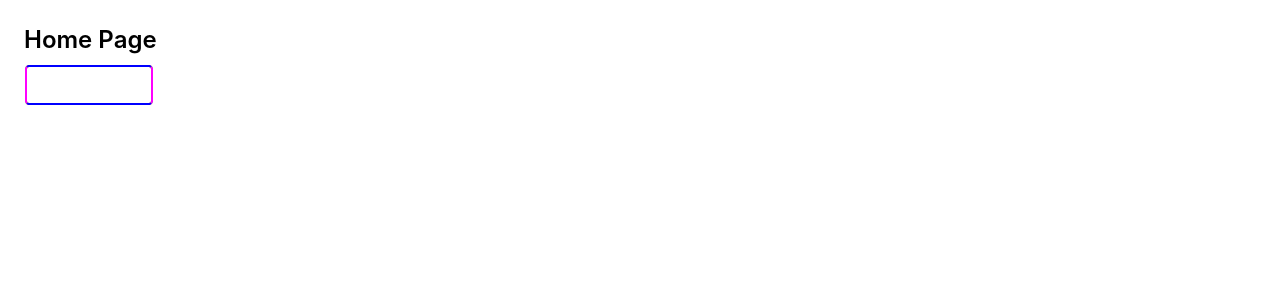
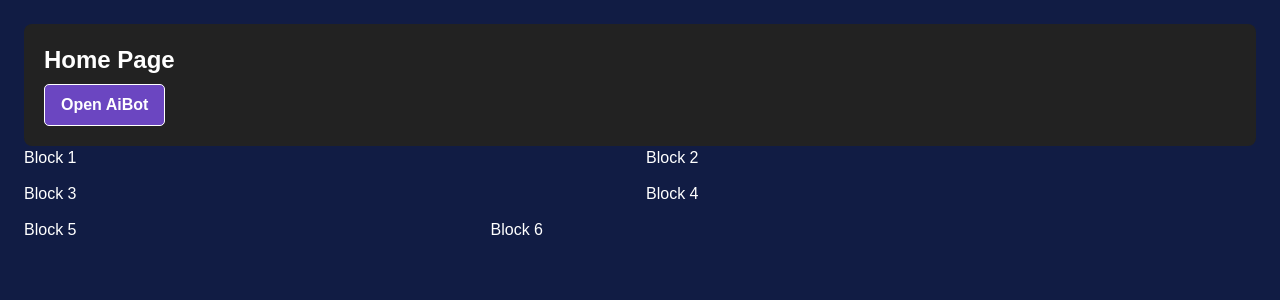
Before and after one commit to HiIamGaryee/commit-no-mistake, a React (Create React App) app: page /home in a window 1280 px wide. Shown: the top 300 px of the page. Built offline with nearby package versions, Linux system fonts and the light colour scheme.

Commit message:
Saving local changes before pulling

```diff
--- a/package.json
+++ b/package.json
@@ -10,6 +10,7 @@
     "@testing-library/jest-dom": "^6.6.3",
     "@testing-library/user-event": "^13.5.0",
     "@types/node": "^16.18.126",
+    "@types/styled-components": "^5.1.34",
     "@walletconnect/client": "^1.8.0",
     "@walletconnect/qrcode-modal": "^1.8.0",
     "@walletconnect/web3-provider": "^1.8.0",
@@ -24,6 +25,7 @@
     "react-icons": "^5.5.0",
     "react-router-dom": "^6.30.0",
     "react-scripts": "^5.0.1",
+    "styled-components": "^6.1.15",
     "web-vitals": "^4.2.4"
   },
   "scripts": {
--- a/src/index.tsx
+++ b/src/index.tsx
@@ -1,15 +1,22 @@
-import React from 'react';
-import ReactDOM from 'react-dom/client';
-import './index.css';
-import App from './App';
-import reportWebVitals from './reportWebVitals';
+import React from "react";
+import ReactDOM from "react-dom/client";
+import "./index.css";
+import App from "./App";
+import reportWebVitals from "./reportWebVitals";
+import { ThemeProvider } from "styled-components";
+import { theme } from "./style/theme/theme"; // ✅ Ensure the correct path
+import GlobalStyles from "./style/GlobalStyles"; // ✅ Import GlobalStyles if it exists
 
 const root = ReactDOM.createRoot(
-  document.getElementById('root') as HTMLElement
+  document.getElementById("root") as HTMLElement
 );
+
 root.render(
   <React.StrictMode>
-    <App />
+    <ThemeProvider theme={theme}>
+      <GlobalStyles /> {/* ✅ Ensures global styles are applied */}
+      <App />
+    </ThemeProvider>
   </React.StrictMode>
 );
 
--- a/src/page/HomePage.tsx
+++ b/src/page/HomePage.tsx
@@ -1,13 +1,111 @@
 import React from "react";
+import styled from "styled-components";
+import { media } from "../style/theme/theme";
+
+const DashboardScreenWrap = styled.div`
+  overflow-x: hidden;
+  padding: 24px;
+
+  .dboard-blocks-row {
+    display: grid;
+    gap: 20px;
+
+    &.first-row {
+      grid-template-columns: repeat(2, 1fr);
+
+      ${media.xl`
+            grid-template-columns: repeat(1, 1fr);
+       `}
+    }
+
+    &.second-row {
+      grid-template-columns: 2fr 400px 1fr;
+
+      ${media.xxxl`
+            grid-template-columns: repeat(8, 1fr);
+
+            & > div {
+                &:nth-child(1) { grid-column: 1 / 5; }
+                &:nth-child(2) { grid-column: 5 / 9; }
+                &:nth-child(3) { grid-column: 1 / 4; }
+                &:nth-child(4) { grid-column: 4 / 9; }
+                &:nth-child(5) { grid-column: 1 / 4; min-width: 400px; }
+                &:nth-child(6) { grid-column: 4 / 9; }
+            }
+        `}
+
+      ${media.lg`
+            & > div {
+                &:nth-child(1) { grid-column: 1 / 9; }
+                &:nth-child(2) { grid-column: 1 / 4; }
+                &:nth-child(3) { grid-column: 4 / 9; }
+                &:nth-child(4) { grid-column: 1 / 9; }
+                &:nth-child(5) { grid-column: 1 / 5; min-width: 400px; }
+                &:nth-child(6) { grid-column: 5 / 9; }
+            }
+        `}
+
+        ${media.md`
+            & > div {
+                grid-column: 1 / 9 !important;
+            }
+        `}
+    }
+
+    ${media.xxxl`
+        gap: 12px;
+    `}
+  }
+
+  [class$="row"].dboard-blocks-row {
+    margin-bottom: 20px;
+
+    ${media.xxxl`
+        margin-bottom: 12px;
+    `}
+  }
+
+  .home-content {
+    background: #222;
+    color: white;
+    padding: 20px;
+    border-radius: 8px;
+  }
+
+  .neon-button {
+    background-color: #6b46c1;
+    color: white;
+    padding: 8px 16px;
+    border-radius: 5px;
+    transition: background 0.3s ease-in-out;
+    cursor: pointer;
+
+    &:hover {
+      background-color: #553c9a;
+    }
+  }
+`;
 
 const HomePage: React.FC = () => {
   return (
-    <div className="p-6">
-      <h2 className="text-2xl font-semibold mb-2">Home Page</h2>
-      <button className="neon-button bg-purple-600 hover:bg-purple-700 px-4 py-1 rounded">
-        Open AiBot
-      </button>
-    </div>
+    <DashboardScreenWrap>
+      <div className="home-content">
+        <h2 className="text-2xl font-semibold mb-2">Home Page</h2>
+        <button className="neon-button">Open AiBot</button>
+      </div>
+
+      <div className="dboard-blocks-row first-row">
+        <div>Block 1</div>
+        <div>Block 2</div>
+      </div>
+
+      <div className="dboard-blocks-row second-row">
+        <div>Block 3</div>
+        <div>Block 4</div>
+        <div>Block 5</div>
+        <div>Block 6</div>
+      </div>
+    </DashboardScreenWrap>
   );
 };
 
--- a/src/page/MainPage.tsx
+++ b/src/page/MainPage.tsx
@@ -3,7 +3,7 @@ import { useNavigate } from "react-router-dom";
 import WalletConnect from "@walletconnect/client";
 import QRCodeModal from "@walletconnect/qrcode-modal";
 import { usePrivy } from "@privy-io/react-auth";
-import walletImg from "../assets/wallet-img.png";
+import walletImg from "../assets/CommitNoMistake.png";
 import CoinbaseWalletSDK from "@coinbase/wallet-sdk";
 
 function MainPage() {
--- a/src/reportWebVitals.ts
+++ b/src/reportWebVitals.ts
@@ -1,14 +1,12 @@
-import { ReportHandler } from 'web-vitals';
+import { onCLS, onFID, onFCP, onLCP, onTTFB, type ReportCallback } from 'web-vitals';
 
-const reportWebVitals = (onPerfEntry?: ReportHandler) => {
-  if (onPerfEntry && onPerfEntry instanceof Function) {
-    import('web-vitals').then(({ getCLS, getFID, getFCP, getLCP, getTTFB }) => {
-      getCLS(onPerfEntry);
-      getFID(onPerfEntry);
-      getFCP(onPerfEntry);
-      getLCP(onPerfEntry);
-      getTTFB(onPerfEntry);
-    });
+const reportWebVitals = (onPerfEntry?: ReportCallback) => {
+  if (onPerfEntry && typeof onPerfEntry === 'function') {
+    onCLS(onPerfEntry);
+    onFID(onPerfEntry);
+    onFCP(onPerfEntry);
+    onLCP(onPerfEntry);
+    onTTFB(onPerfEntry);
   }
 };
 
```
Also changed, not shown: tsconfig.json (+4 -9 lines), src/assets/Commit no Mistake.png (deleted), 1 other file (tests, documents, lock files or other folders).
